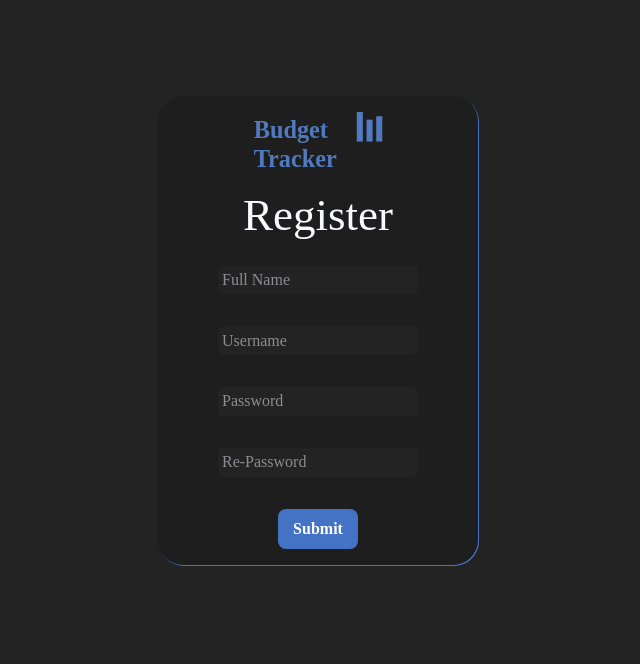
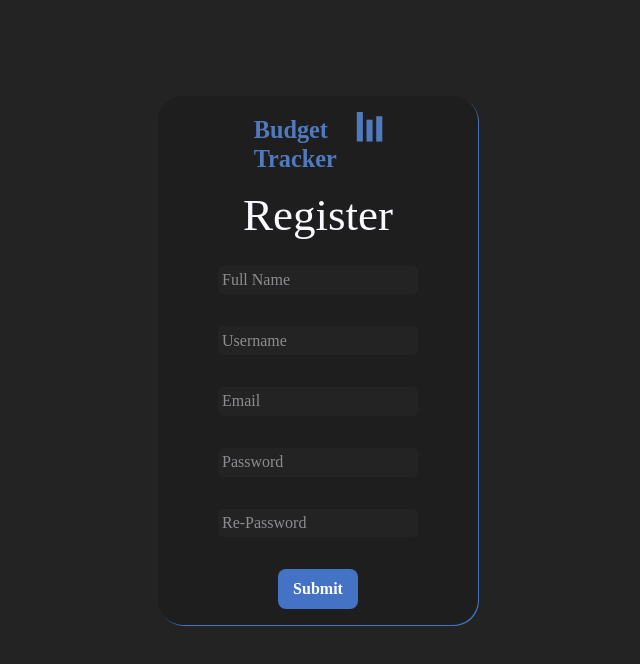
Before and after one commit to adelkandi/budget-tracker, a React (Vite) app in the folder frontend/: page /register in a window 1280 px wide. Shown: the top 664 px of the page, without its empty margins (322-962 px from the left). Built offline with nearby package versions, Linux system fonts and the light colour scheme.

Commit message:
fix: {Changed some variables names to match the data}

```diff
--- a/frontend/src/components/cards/RegisterCard.tsx
+++ b/frontend/src/components/cards/RegisterCard.tsx
@@ -4,7 +4,7 @@ import { useNavigate } from "react-router-dom"
 
 
 function RegisterCard(){
-    const [fname, setFname] = useState("")
+    const [name, setname] = useState("")
     const [username, setUsername] = useState("")
     const [email, setEmail] = useState("")
     const [password,setPassword] = useState('')
@@ -14,7 +14,7 @@ function RegisterCard(){
         const response = await fetch("http://localhost:5000/register" ,{
             method:"POST",
             headers: {"Content-type": "application/json"},
-            body:JSON.stringify({fname,username,email,password})
+            body:JSON.stringify({name,username,email,password})
         })
         if (response.ok){
             navigate("/dashboard")
@@ -26,6 +26,7 @@ function RegisterCard(){
 
     // Register Card:
     return(
+        <form onSubmit={handleregister}>
             <div className="container">
                 <div className="cart-box">
 
@@ -37,15 +38,19 @@ function RegisterCard(){
 
                         {/* Full Name */}
                         <label htmlFor="fname"></label>
-                    <input className="card-form" type="text" placeholder=" Full Name " name="fname" required/>
+                        <input className="card-form" type="text" placeholder=" Full Name " value={name} onChange={(e) => {setname(e.target.value)}} required/>
 
                         {/* UserName */}
                         <label htmlFor="uname"></label>
-                    <input className="card-form" type="text" placeholder=" Username " name="uname" required/>
+                        <input className="card-form" type="text" placeholder=" Username " value={username} onChange={(e) => {setUsername(e.target.value)}} required/>
+
+                        {/* Email  */}
+                        <label htmlFor="email"></label>
+                        <input className="card-form" type="email" placeholder=" Email " value={email} onChange={(e) => {setEmail(e.target.value)}}/>
 
                         {/* Password */}
                         <label htmlFor="psw"></label>
-                    <input className="card-form" type="password" placeholder=" Password " name="psw" required/>
+                        <input className="card-form" type="password" placeholder=" Password " value={password} onChange={(e) => {setPassword(e.target.value)}} required/>
 
                         {/* RePassword */}
                         <label htmlFor="repsw"></label>
@@ -61,6 +66,7 @@ function RegisterCard(){
 
                 </div>
             </div>
+        </form>
     )
 }
 export default RegisterCard
```
Lines whose indentation alone changed are shown as unchanged.
